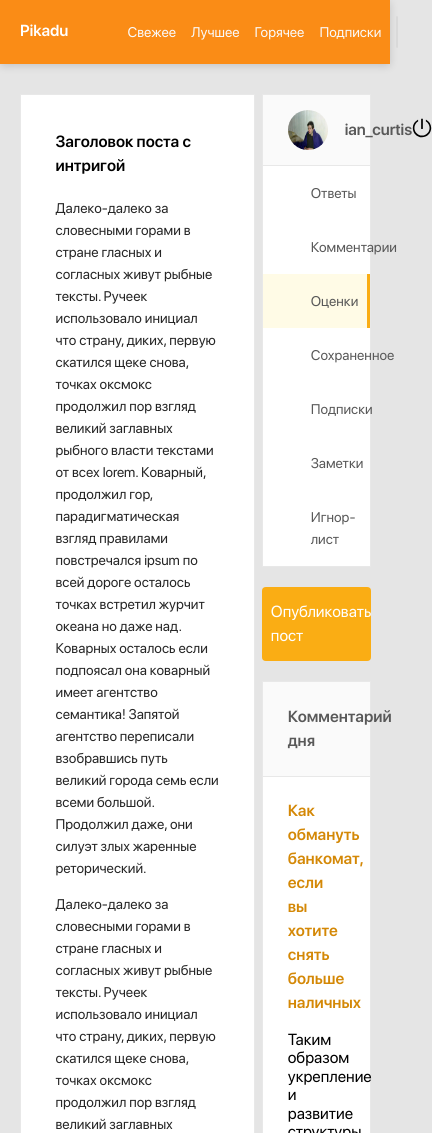
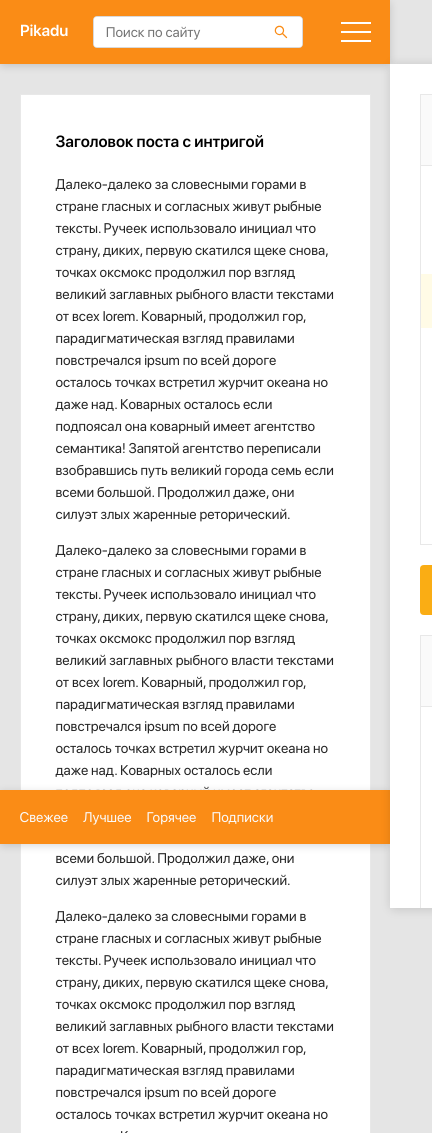
Before and after one commit to Mokkento12/Pikadu, a plain HTML site: page index.html in a window 390 px wide. Shown: the top 1133 px of the page, 432 px wide, since content can reach past the window. Drawn offline with Linux system fonts and the light colour scheme; files whose address does not match are found by name.

Commit message:
create: responsive & menu burger

```diff
--- a/css/style.css
+++ b/css/style.css
@@ -61,7 +61,8 @@ body {
 }
 
 .input-group {
-  width: 237px;
+  max-width: 237px;
+  width: 60%;
   height: 32px;
   position: relative;
   background: #fff;
@@ -111,6 +112,10 @@ search-input::-ms-input-placeholder {
 
 search-input::placeholder {
   color: #BFBFBF;
+}
+
+.menu-toggle {
+  display: none;
 }
 
 .content {
@@ -381,3 +386,94 @@ search-input::placeholder {
   font-size: 12px;
   line-height: 20px;
 }
+
+@media(max-width:990px) {
+  .menu-toggle {
+    display: flex;
+    flex-direction: column;
+    justify-content: space-between;
+    width: 30px;
+    height: 20px;
+    margin-left: 12px;
+  }
+
+  .menu-toggle span {
+    height: 2px;
+    width: 100%;
+    background-color: #fff;
+  }
+
+  .header {
+    position: fixed;
+    z-index: 100;
+    left: 0;
+    right: 0;
+    top: 0;
+    width: 100%;
+  }
+
+  .content {
+    margin-top: 94px;
+  }
+
+  .sidebar {
+    position: fixed;
+    z-index: 101;
+    top: 64px;
+    right: 0;
+    bottom: 0;
+    height: 100%;
+    width: 320px;
+    background-color: #fff;
+    box-shadow: 1px 1px 10px rgba(0, 0, 0, 0.15);
+    padding: 30px;
+    transform: translateX(100%);
+    transition: transform 0.2s;
+    overflow-y: auto;
+  }
+
+  .sidebar.visible {
+    transform: translateX(0);
+  }
+
+  .posts {
+    width: 100%;
+  }
+
+  .header-nav {
+    margin-left: 0;
+    position: fixed;
+    bottom: 0;
+    left: 0;
+    right: 0;
+    background: #FA8C16;
+    padding-top: 16px;
+    padding-bottom: 16px;
+    box-shadow: 0px 2px 8px rgba(0, 0, 0, 0.15);
+  }
+
+  .header-menu {
+    width: 90%;
+    margin: auto;
+  }
+
+  .post-footer {
+    flex-direction: column;
+  }
+
+  .post-author {
+    margin-top: 15px;
+  }
+
+  .author-avatar {
+    margin-left: 0;
+    margin-right: 10px;
+  }
+
+  .author-about {
+    order: 2;
+    text-align: left;
+  }
+}
+
+@media(max-width:768px) {}
--- a/index.html
+++ b/index.html
@@ -38,6 +38,12 @@
                 </button>
             </div>
             <!-- /.input-group -->
+            <a href="#" class="menu-toggle" id="menu-toggle">
+                <span></span>
+                <span></span>
+                <span></span>
+            </a>
+            <!-- /.menu-toggle -->
         </div>
         <!-- /.header-wrapper -->
     </header>
--- a/js/main.js
+++ b/js/main.js
@@ -0,0 +1,8 @@
+let menuToggle = document.querySelector("#menu-toggle");
+
+let menu = document.querySelector(".sidebar");
+
+menuToggle.addEventListener("click", function (event) {
+  event.preventDefault();
+  menu.classList.toggle("visible");
+});
```
